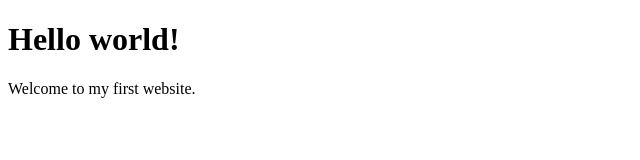
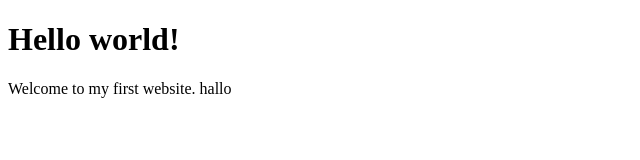
Before and after one commit to Noroff-FEU-Assignments/cross-course-project-fof002, a plain HTML site: page index.html in a window 1280 px wide. Shown: the full height of the page, 0-640 px from the left. Drawn offline with Linux system fonts and the light colour scheme.

Commit message:
Update index.html

```diff
--- a/index.html
+++ b/index.html
@@ -5,6 +5,6 @@
   </head>
   <body>
     <h1>Hello world!</h1>
-    <p>Welcome to my first website.</p>
+    <p>Welcome to my first website. hallo</p>
   </body>
 </html>
```
